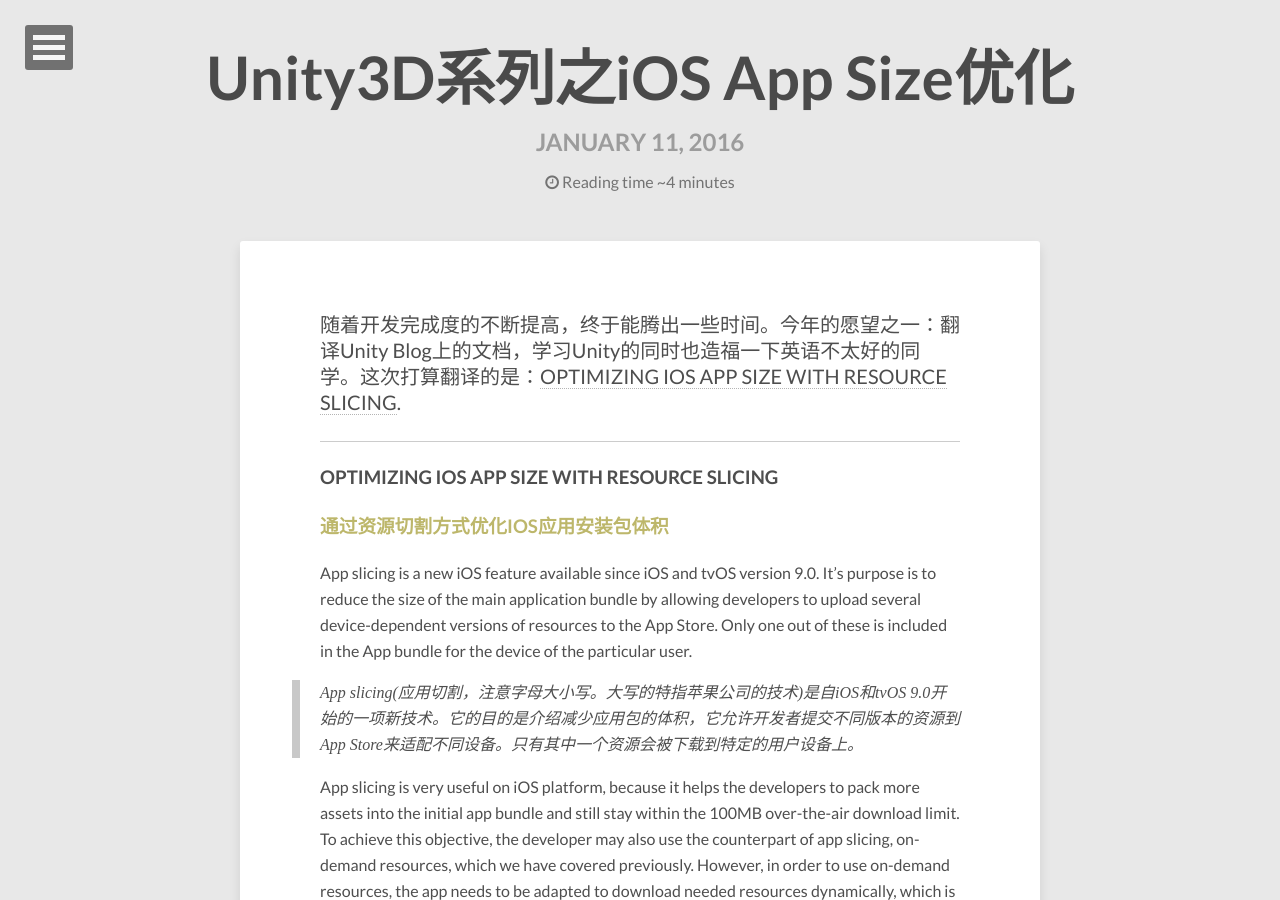
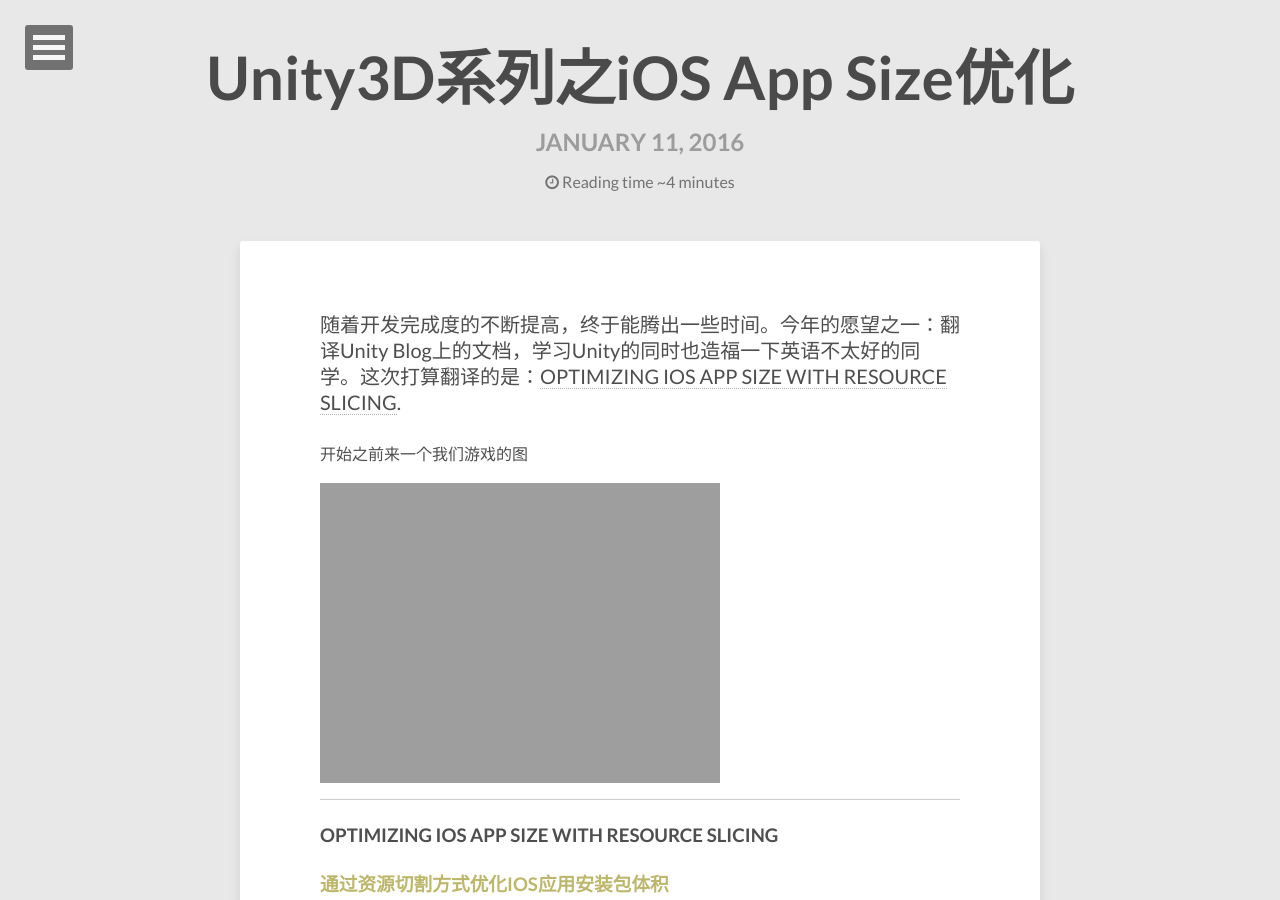
Before and after one commit to AllenSky/AllenSky.github.io, a Jekyll site: the page built from _posts/2016-1-11-Optimizing_iOS_App_Size.markdown, in a window 1280 px wide and 900 px high. Built offline with Jekyll 4.4.1, drawn with Linux system fonts in a browser that asks for light colours; nearby versions of some CDN libraries; comment, search, counter and statistics services are not loaded.

Commit message:
add image

```diff
--- a/_posts/2016-1-11-Optimizing_iOS_App_Size.markdown
+++ b/_posts/2016-1-11-Optimizing_iOS_App_Size.markdown
@@ -5,6 +5,12 @@
 tags: [Unity3D iOS Optimize]
 ---
 随着开发完成度的不断提高，终于能腾出一些时间。今年的愿望之一：翻译Unity Blog上的文档，学习Unity的同时也造福一下英语不太好的同学。这次打算翻译的是：[OPTIMIZING IOS APP SIZE WITH RESOURCE SLICING].
+
+开始之前来一个我们游戏的图
+
+![Smaller icon](http://awalife.top/images/4/bg.jpg)
+
+
 
 --------------
 ### OPTIMIZING IOS APP SIZE WITH RESOURCE SLICING
```
Also changed, not shown: images/4/bg.png (added).
